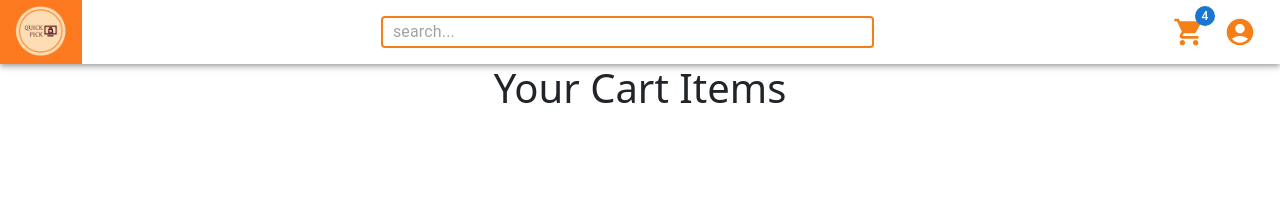
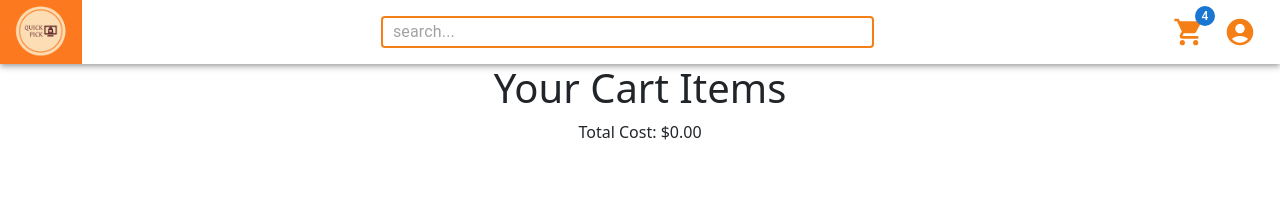
Before and after one commit to OjaswiniKohale/QuickPick, a React (Vite) app in the folder frontend/: page /cart in a window 1280 px wide. Shown: the top 210 px of the page. Built offline with nearby package versions, Linux system fonts and the light colour scheme.

Commit message:
Added total cart functionality

```diff
--- a/frontend/src/pages/CartPage.jsx
+++ b/frontend/src/pages/CartPage.jsx
@@ -1,13 +1,78 @@
+// import React, { useState } from "react";
+// // import { useNavigate } from "react-router-dom";
+// import "../styles/cart.css";
+// import CartItem from "../components/CartItem";
+
+// // const navigate = useNavigate();
+
+// export const CartPage = ({ currentCart, makeCart }) => {
+//   const updateQuantity = (name, newQuantity) => {
+//     const updatedCart = currentCart.map((product) => {
+//       if (product.name === name) {
+//         return {
+//           ...product,
+//           quantity: newQuantity, // Update the quantity
+//         };
+//       }
+//       return product;
+//     });
+//     makeCart(updatedCart);
+//   };
+
+//   const removeFromCart = (name) => {
+//     const existingProduct = currentCart.find(
+//       (product) => product.name === name,
+//     );
+//     let updatedCart;
+//     if (existingProduct) {
+//       updatedCart = [...currentCart];
+
+//       updatedCart = updatedCart.filter(
+//         (item) => item.name !== existingProduct.name,
+//       );
+//       makeCart(updatedCart);
+//     }
+//   };
+//   return (
+//     <div className="cart ">
+//       <div>
+//         <h1>Your Cart Items</h1>
+//       </div>
+//       <div className="container ml-3">
+//         <div className="row">
+//           {currentCart.map((product, index) => (
+//             <div
+//               className={`col-md-${
+//                 currentCart.length < 3 ? 6 : currentCart.length === 3 ? 4 : 3
+//               } mt-5 `}
+//               key={index}
+//             >
+//               <CartItem
+//                 price={product.price}
+//                 name={product.name}
+//                 img={product.img}
+//                 quantity={product.quantity}
+//                 setQuantity={updateQuantity}
+//                 removeFromCart={removeFromCart}
+//               />
+//             </div>
+//           ))}
+//         </div>
+//       </div>
+
+
+//     </div>
+//   );
+// };
+
+// export default CartPage;
 import React, { useState } from "react";
-// import { useNavigate } from "react-router-dom";
 import "../styles/cart.css";
 import CartItem from "../components/CartItem";
 
-// const navigate = useNavigate();
-
 export const CartPage = ({ currentCart, makeCart }) => {
   const updateQuantity = (name, newQuantity) => {
-    const updatedCart = currentCart.map((product) => {
+       const updatedCart = currentCart.map((product) => {
       if (product.name === name) {
         return {
           ...product,
@@ -20,7 +85,7 @@ export const CartPage = ({ currentCart, makeCart }) => {
   };
 
   const removeFromCart = (name) => {
-    const existingProduct = currentCart.find(
+        const existingProduct = currentCart.find(
       (product) => product.name === name,
     );
     let updatedCart;
@@ -33,8 +98,18 @@ export const CartPage = ({ currentCart, makeCart }) => {
       makeCart(updatedCart);
     }
   };
+
+  // Calculate the total cost
+  const calculateTotalCost = () => {
+    let totalCost = 0;
+    for (const product of currentCart) {
+      totalCost += product.quantity * product.price;
+    }
+    return totalCost;
+  };
+
   return (
-    <div className="cart ">
+    <div className="cart">
       <div>
         <h1>Your Cart Items</h1>
       </div>
@@ -60,23 +135,9 @@ export const CartPage = ({ currentCart, makeCart }) => {
         </div>
       </div>
 
-      {/* {totalAmount > 0 ? (
-        <div className="checkout">
-          <p> Subtotal: ${totalAmount} </p>
-          <button onClick={() => navigate("/")}> Continue Shopping </button>
-          <button
-            onClick={() => {
-              checkout();
-              navigate("/checkout");
-            }}
-          >
-            {" "}
-            Checkout{" "}
-          </button>
-        </div>
-      ) : (
-        <h1> Your Shopping Cart is Empty</h1>
-      )} */}
+      <div className="total-cost">
+        Total Cost: ${calculateTotalCost().toFixed(2)}
+      </div>
     </div>
   );
 };
```
